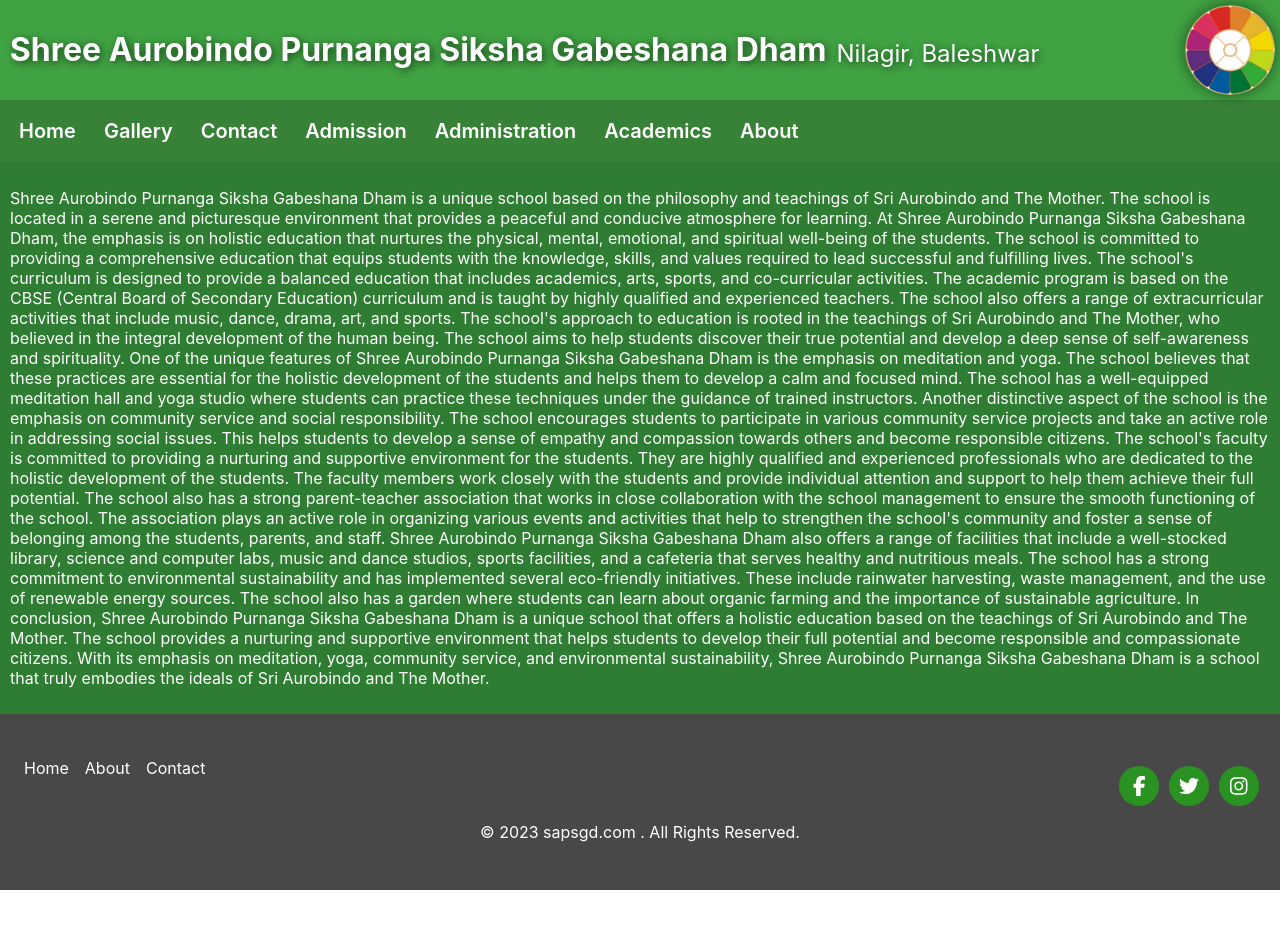
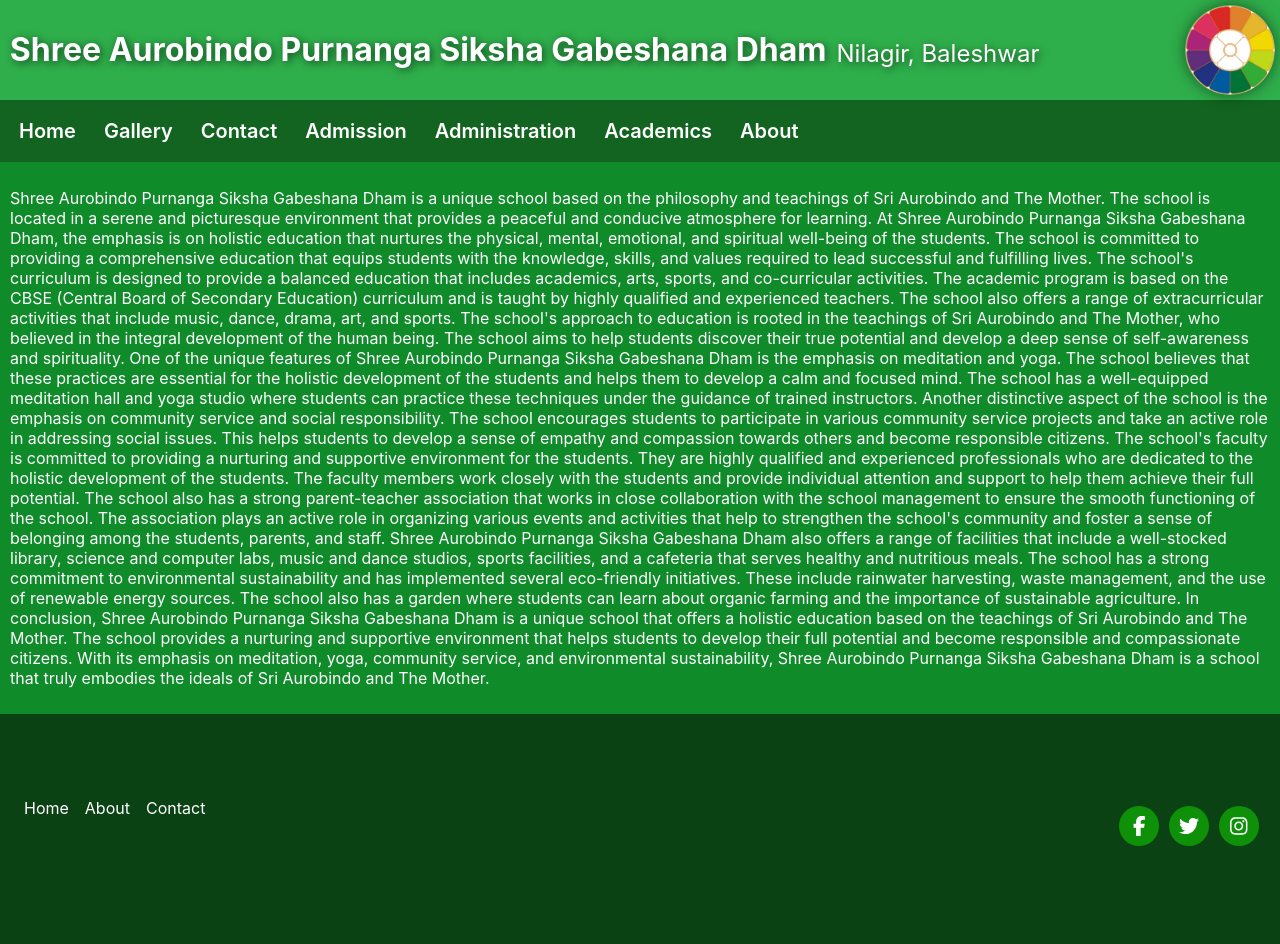
Before and after one commit to devnshankar/sapsgd.com_v1.0, a React (Create React App) app: page / in a window 1280 px wide. Shown: the top 944 px of the page. Before the commit the page ends 890 px from the top, so only its background shows below. Built offline with nearby package versions, Linux system fonts and the light colour scheme.

Commit message:
reconfigured the body background and the spinner loader

```diff
--- a/src/components/styles/Footer.scss
+++ b/src/components/styles/Footer.scss
@@ -1,11 +1,12 @@
 .footer {
-    background-color: #000000b7;
+    background-color: #0b4214;
     color: #fff;
     padding: 2rem 1rem;
     display: flex;
     flex-wrap: wrap;
     justify-content: space-between;
     align-items: center;
+    height: 17rem;
 
     .footer-links {
       display: flex;
@@ -67,6 +68,7 @@
     .footer {
       flex-direction: column;
       align-items: center;
+      padding: 2rem 1rem;
 
       .footer-links {
         overflow-x: auto;
--- a/src/components/styles/Header.scss
+++ b/src/components/styles/Header.scss
@@ -1,4 +1,4 @@
-$header-bg-color: #40a343; // Material Green color
+$header-bg-color: #2faf4b; // Material Green color
 $header-logo-shadow: 0px 0px 15px rgba(0, 0, 0, 0.50);
 $header-h1-shadow: 2px 2px 8px rgba(0, 0, 0, 0.61);
 $header-h2-shadow: 2px 2px 8px rgba(0, 0, 0, 0.61);
--- a/src/components/styles/NavBar.scss
+++ b/src/components/styles/NavBar.scss
@@ -1,6 +1,6 @@
 
 .navbar {
-  background-color: rgba(0, 95, 0, 0.781);
+  background-color: #126420;
   display: flex;
   justify-content: space-between;
   align-items: center;
@@ -31,7 +31,7 @@
     height: 2px;
     bottom: 0;
     left: 0;
-    background-color: #4CAF50;
+    background-color: #2dca32;
     visibility: hidden;
     transform: scaleX(0);
     transition: all 0.3s ease-in-out;
--- a/src/pages/styles/HomePage.scss
+++ b/src/pages/styles/HomePage.scss
@@ -1,6 +1,6 @@
 .homepage{
     padding: 10px 10px;
-    background-color: #2E7D32;
+    background-color: #0f8b2a;
 }
 
 .homepage p{
```
